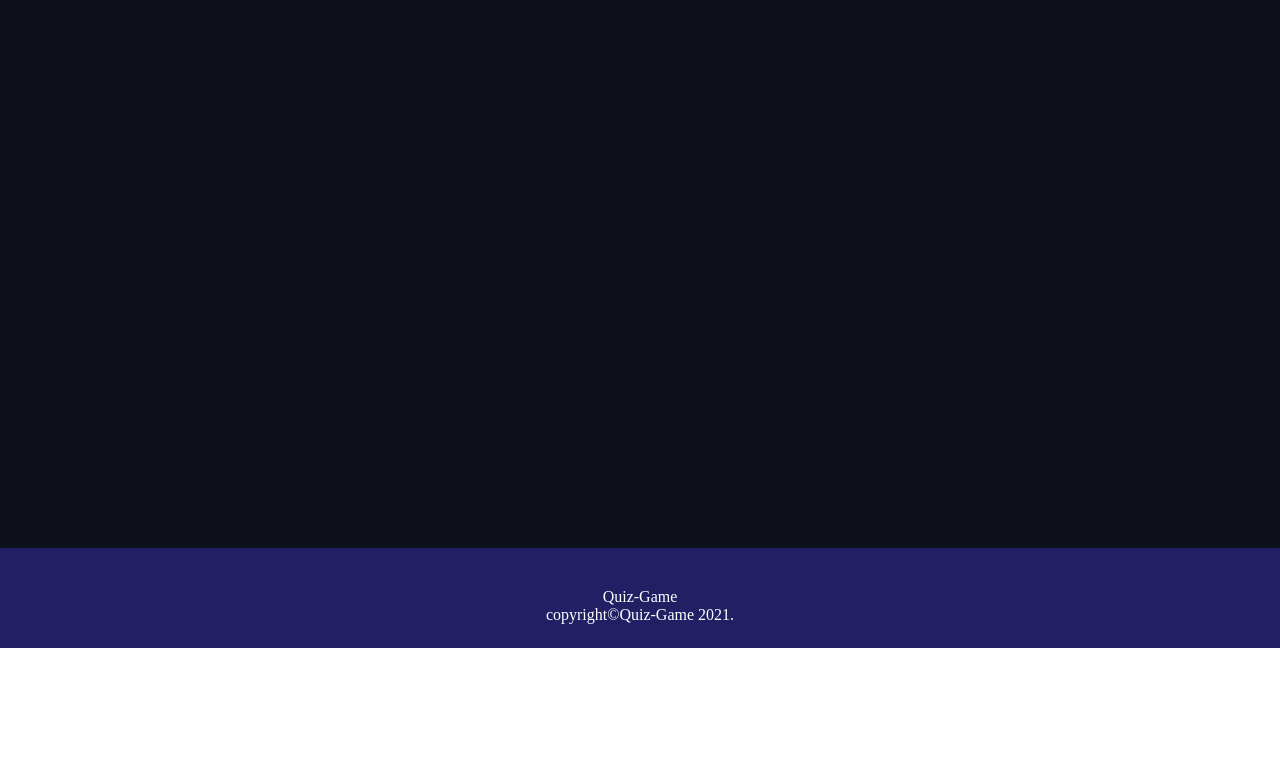
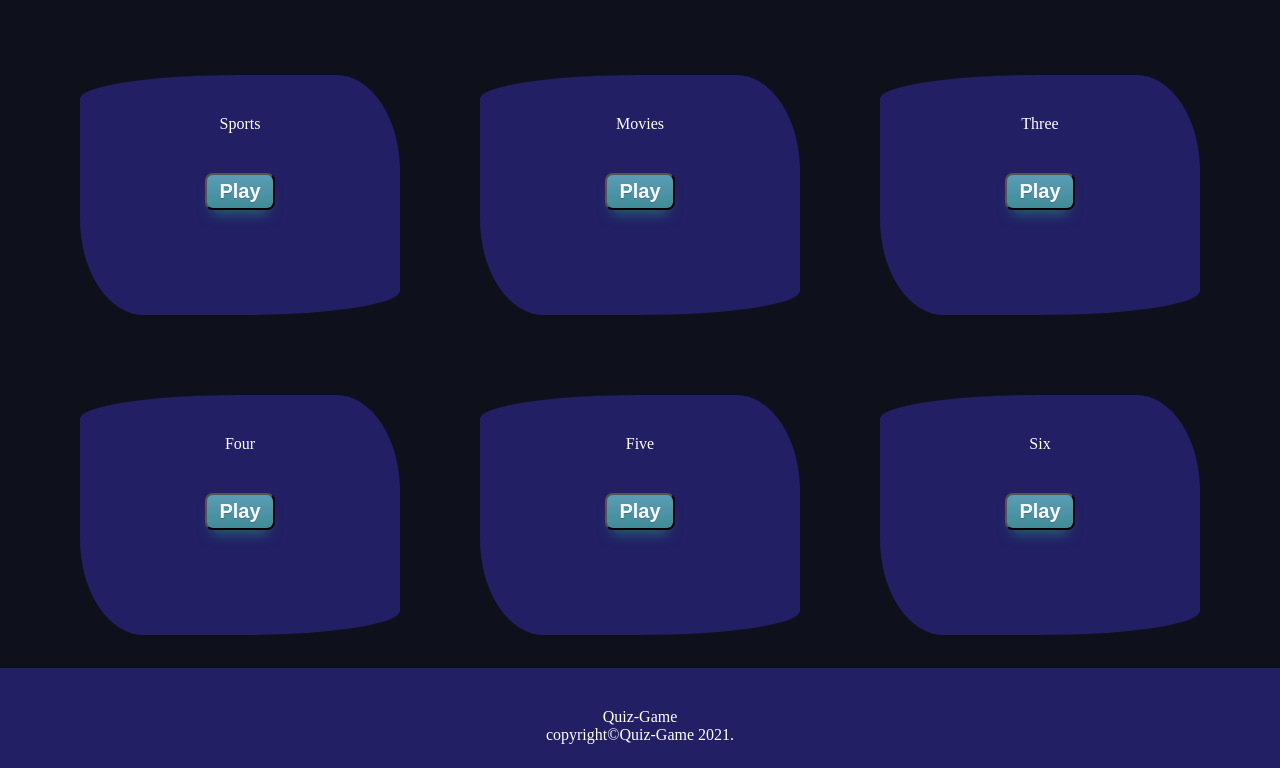
Before and after one commit to owenbcoding/pp2-quiz-game, a website: page index.html in a window 1280 px wide. Shown: the part 170-938 px from the top of the page. Before the commit the page ends 818 px from the top, so only its background shows below. Drawn offline with Linux system fonts and the light colour scheme; a web font is replaced by a local one.

Commit message:
Add Buttons

```diff
--- a/index.html
+++ b/index.html
@@ -15,14 +15,71 @@
                 <li class="home-link"><a href="index.html">Quiz-Game</a></li>
            </div>
                 <ul>
+                    <li class="main-nav"><a href="index.html">Join</a></li>
                     <li class="main-nav"><a href="index.html">Home</a></li>
                     <li class="main-nav"><a href="#">About Quiz-Game</a></li>
-                    <li class="main-nav"><a href="#">Progress</a></li>
                 </ul>
        </nav>
    </header>
    <main>
        <h1>Topics</h1>
+       <div class="container">
+
+                <div id="flip-card">
+                    <div class="div-one">
+                        <p class="card-text">Sports</p>
+                        <button class="myButton">Play</button>
+                        <!-- <div class="flip-card-back"><button id="flip-card-btn-turn-to-front" class="myButton">flip back</button>
+                        </div> -->
+                    </div>
+                </div>
+
+                <div id="flip-card">
+                    <div class="div-one flip-card-front">
+                        <p class="card-text">Movies</p>
+                        <button class="myButton">Play</button>
+                        <!-- <div class="flip-card-back"><button id="flip-card-btn-turn-to-front">flip back</button>
+                        </div> -->
+                    </div>
+                </div>
+
+                <div id="flip-card">
+                    <div class="div-one flip-card-front">
+                        <p class="card-text">Three</p>
+                        <button class="myButton">Play</button>
+                        <!-- <div class="flip-card-back"><button id="flip-card-btn-turn-to-front">flip back</button>
+                        </div> -->
+                    </div>
+                </div>
+
+                <div id="flip-card">
+                    <div class="div-one flip-card-front">
+                        <p class="card-text">Four</p>
+                        <button class="myButton">Play</button>
+                        <!-- <div class="flip-card-back"><button id="flip-card-btn-turn-to-front">flip back</button>
+                        </div> -->
+                    </div>
+        </div>
+
+        <div id="flip-card">
+            <div class="div-one flip-card-front">
+                <p class="card-text">Five</p>
+                <button class="myButton">Play</button>
+                <!-- <div class="flip-card-back"><button id="flip-card-btn-turn-to-front">flip back</button>
+                </div> -->
+            </div>
+        </div>
+
+        <div id="flip-card">
+            <div class="div-one flip-card-front">
+                <p class="card-text">Six</p>
+                <button class="myButton">Play</button>
+                <!-- <div class="flip-card-back"><button id="flip-card-btn-turn-to-front">flip back</button>
+                </div> -->
+            </div>
+        </div>
+
+    </div>
    </main>
    <footer>
         <div class="footer">
--- /dev/null
+++ b/package.json
@@ -0,0 +1,5 @@
+{
+  "dependencies": {
+    "json-server": "^0.17.0"
+  }
+}
--- a/style.css
+++ b/style.css
@@ -38,7 +38,7 @@ ul {
 }
 
 main {
-    height: 80vh;
+    height: 95vh;
     background-color: #0E101C;
     color: white;
     text-align: center;
@@ -46,6 +46,50 @@ main {
 
 h1 {
     padding-top: 40px;
+}
+
+.container {
+    padding-top: 50px;
+    display: inline-grid;
+    grid-template-columns: repeat(3, 1fr);
+}
+
+.div-one {
+    height: 30vh;
+    width: 40vh;
+    margin: 40px;
+    background-color: #221f65;
+    border-radius: 50% 20% / 10% 40%;
+}
+
+.card-text {
+    padding-top: 40px;
+}
+
+.myButton {
+	box-shadow: 0px 10px 14px -7px #276873;
+	background:linear-gradient(to bottom, #599bb3 5%, #408c99 100%);
+	background-color:#599bb3;
+	border-radius:8px;
+	display:inline-block;
+	cursor:pointer;
+	color:#ffffff;
+	font-family:Arial;
+	font-size:20px;
+	font-weight:bold;
+    margin-top: 40px;
+	padding:5px 12px;
+	text-decoration:none;
+	text-shadow:0px 1px 0px #3d768a;
+}
+
+.myButton:hover {
+	background:linear-gradient(to bottom, #408c99 5%, #599bb3 100%);
+	background-color:#408c99;
+}
+.myButton:active {
+	position:relative;
+	top:1px;
 }
 
 footer {
@@ -66,8 +110,3 @@ footer {
 .footer {
     padding-top: 40px;
 }
-
-.right-links {
-    display:  flex;
-    margin: 10px;
-}
```
Also changed, not shown: game.js (added, +14 -0 lines), join.html (added, +12 -0 lines), questions.json (added, +44 -0 lines), README.md, 1 other file.
